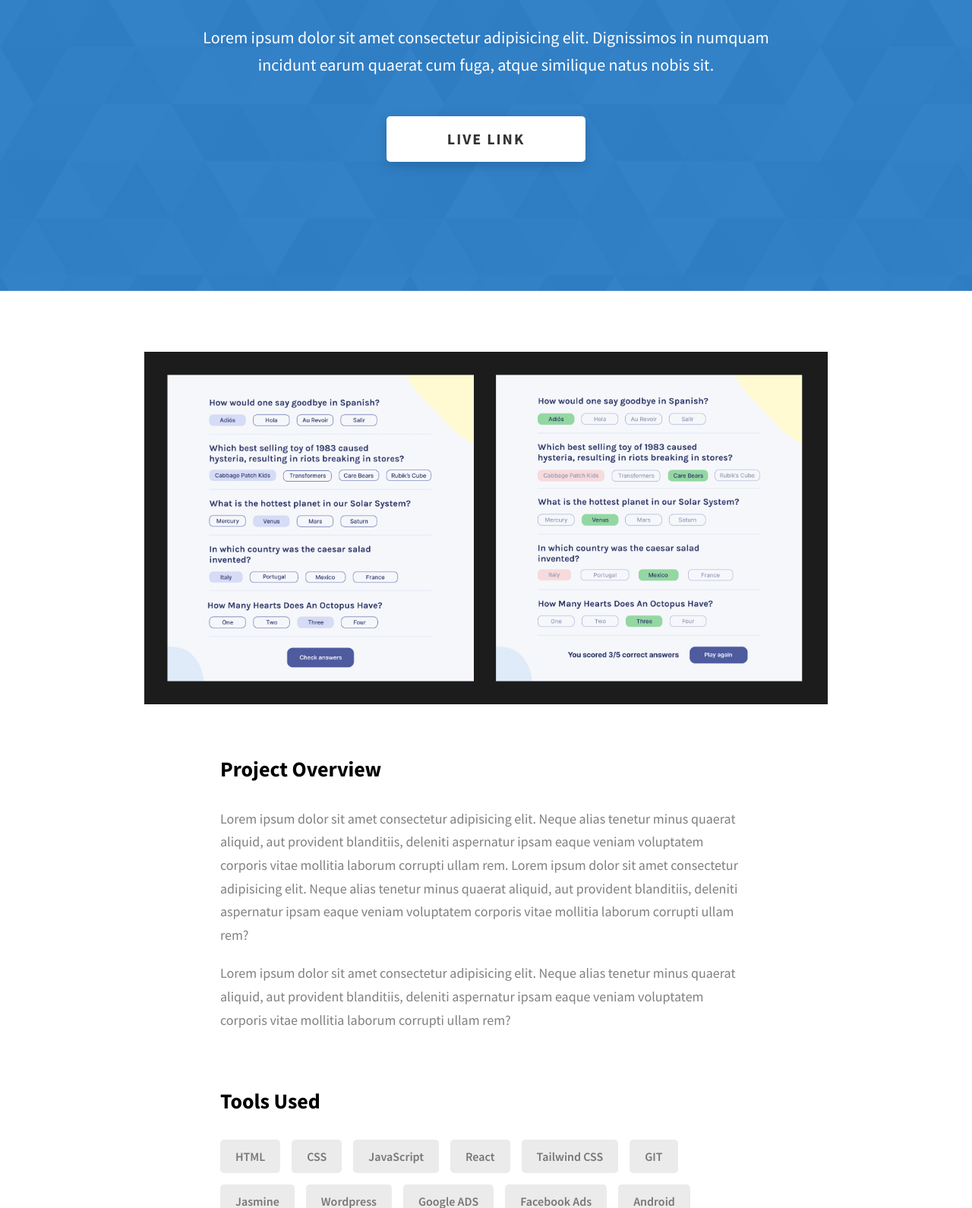
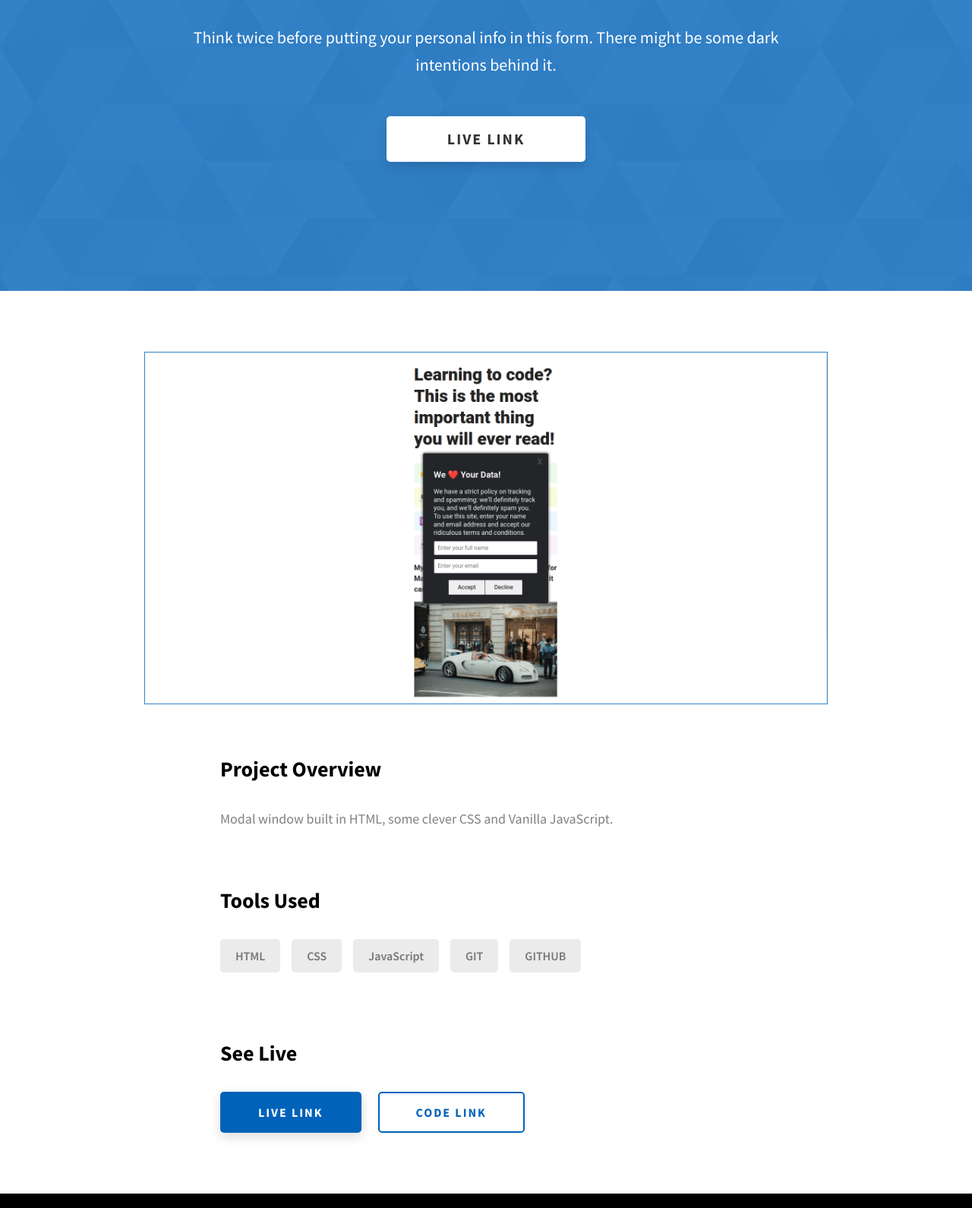
Before and after one commit to gbarazzutti/personal-portfolio, a website built with Vite: page annoying-modal.html in a window 1280 px wide. Shown: the part 388-1978 px from the top of the page at 76% size. Built offline with nearby package versions, Linux system fonts and the light colour scheme.

Commit message:
project 2 added

```diff
--- a/project-1.html
+++ b/annoying-modal.html
@@ -4,7 +4,7 @@
     <meta charset="UTF-8" />
     <meta name="viewport" content="width=device-width, initial-scale=1.0" />
     <meta http-equiv="X-UA-Compatible" content="ie=edge" />
-    <title>Case Study of Project 1</title>
+    <title>Annoying Modal</title>
     <meta name="description" content="Case study page of Project" />
     <link rel="stylesheet" href="css/style.css" />
     <link rel="preconnect" href="https://fonts.googleapis.com" />
@@ -37,11 +37,9 @@
                 Projects
               </a>
             </li>
-
             <li class="header__link-wrapper">
               <a href="./index.html#about" class="header__link">About </a>
             </li>
-
             <li class="header__link-wrapper">
               <a href="./index.html#contact" class="header__link"> Contact </a>
             </li>
@@ -67,14 +65,13 @@
               <a href="./index.html"> Home </a>
             </li>
 
-             <li class="header__sm-menu-link">
+            <li class="header__sm-menu-link">
               <a href="./index.html#projects"> Projects </a>
             </li>
 
             <li class="header__sm-menu-link">
               <a href="./index.html#about"> About </a>
             </li>
-
 
             <li class="header__sm-menu-link">
               <a href="./index.html#contact"> Contact </a>
@@ -85,16 +82,14 @@
     </header>
     <section class="project-cs-hero">
       <div class="project-cs-hero__content">
-        <h1 class="heading-primary">Project 1</h1>
+        <h1 class="heading-primary">Annoying Modal</h1>
         <div class="project-cs-hero__info">
           <p class="text-primary">
-            Lorem ipsum dolor sit amet consectetur adipisicing elit. Dignissimos
-            in numquam incidunt earum quaerat cum fuga, atque similique natus
-            nobis sit.
+            Think twice before putting your personal info in this form. There might be some dark intentions behind it.
           </p>
         </div>
         <div class="project-cs-hero__cta">
-          <a href="#" class="btn btn--bg" target="_blank">Live Link</a>
+          <a href="https://randompass-generatorr.netlify.app/" class="btn btn--bg" target="_blank">Live Link</a>
         </div>
       </div>
     </section>
@@ -103,7 +98,7 @@
         <div class="project-details__content">
           <div class="project-details__showcase-img-cont">
             <img
-              src="./assets/img/quiz.jpg"
+              src="./assets/img/annoying-modal.png"
               alt="Project Image"
               class="project-details__showcase-img"
             />
@@ -112,20 +107,7 @@
             <div class="project-details__desc">
               <h3 class="project-details__content-title">Project Overview</h3>
               <p class="project-details__desc-para">
-                Lorem ipsum dolor sit amet consectetur adipisicing elit. Neque
-                alias tenetur minus quaerat aliquid, aut provident blanditiis,
-                deleniti aspernatur ipsam eaque veniam voluptatem corporis vitae
-                mollitia laborum corrupti ullam rem. Lorem ipsum dolor sit amet
-                consectetur adipisicing elit. Neque alias tenetur minus quaerat
-                aliquid, aut provident blanditiis, deleniti aspernatur ipsam
-                eaque veniam voluptatem corporis vitae mollitia laborum corrupti
-                ullam rem?
-              </p>
-              <p class="project-details__desc-para">
-                Lorem ipsum dolor sit amet consectetur adipisicing elit. Neque
-                alias tenetur minus quaerat aliquid, aut provident blanditiis,
-                deleniti aspernatur ipsam eaque veniam voluptatem corporis vitae
-                mollitia laborum corrupti ullam rem?
+                Modal window built in HTML, some clever CSS and Vanilla JavaScript.
               </p>
             </div>
             <div class="project-details__tools-used">
@@ -134,27 +116,20 @@
                 <div class="skills__skill">HTML</div>
                 <div class="skills__skill">CSS</div>
                 <div class="skills__skill">JavaScript</div>
-                <div class="skills__skill">React</div>
-                <div class="skills__skill">Tailwind CSS</div>
                 <div class="skills__skill">GIT</div>
-                <div class="skills__skill">Jasmine</div>
-                <div class="skills__skill">Wordpress</div>
-                <div class="skills__skill">Google ADS</div>
-                <div class="skills__skill">Facebook Ads</div>
-                <div class="skills__skill">Android</div>
-                <div class="skills__skill">IOS</div>
+                <div class="skills__skill">GITHUB</div>
               </div>
             </div>
             <div class="project-details__links">
               <h3 class="project-details__content-title">See Live</h3>
               <a
-                href="#"
+                href="https://annoying-modal.netlify.app/"
                 class="btn btn--med btn--theme project-details__links-btn"
                 target="_blank"
                 >Live Link</a
               >
               <a
-                href="#"
+                href="https://github.com/gbarazzutti/anoying-coockie-consent"
                 class="btn btn--med btn--theme-inv project-details__links-btn"
                 target="_blank"
                 >Code Link</a
@@ -191,7 +166,7 @@
           <div class="main-footer__row main-footer__row-2">
             <h4 class="heading heading-sm text-lt">Guillermo Barazzutti</h4>
             <p class="main-footer__short-desc">
-              Permanent learner, enthusiast, problem-solver and hardworker.
+              <em>"The only way to <strong> learn to code</strong>, is to write code <strong> a lot</strong>"</br>Aristoteles</em>
             </p>
           </div>
         </div>
--- a/css/style.css
+++ b/css/style.css
@@ -311,7 +311,8 @@ textarea {
   .projects__row-img {
     width: 100%;
     display: block;
-    object-fit: cover; }
+    object-fit: cover;
+    border: 1.5px solid rgba(var(--main-color), 0.8) }
   .projects__row-content {
     padding: 2rem 0;
     display: flex;
@@ -390,7 +391,8 @@ textarea {
   margin-bottom: 6rem; }
 
 .project-details__showcase-img {
-  width: 100%; }
+  width: 100%;
+  border: 1.5px solid rgba(var(--main-color), 0.8);}
 
 .project-details__content-main {
   width: 100%;
```
Also changed, not shown: index.html (+4 -4 lines), assets/img/annoying-modal.png (added).
